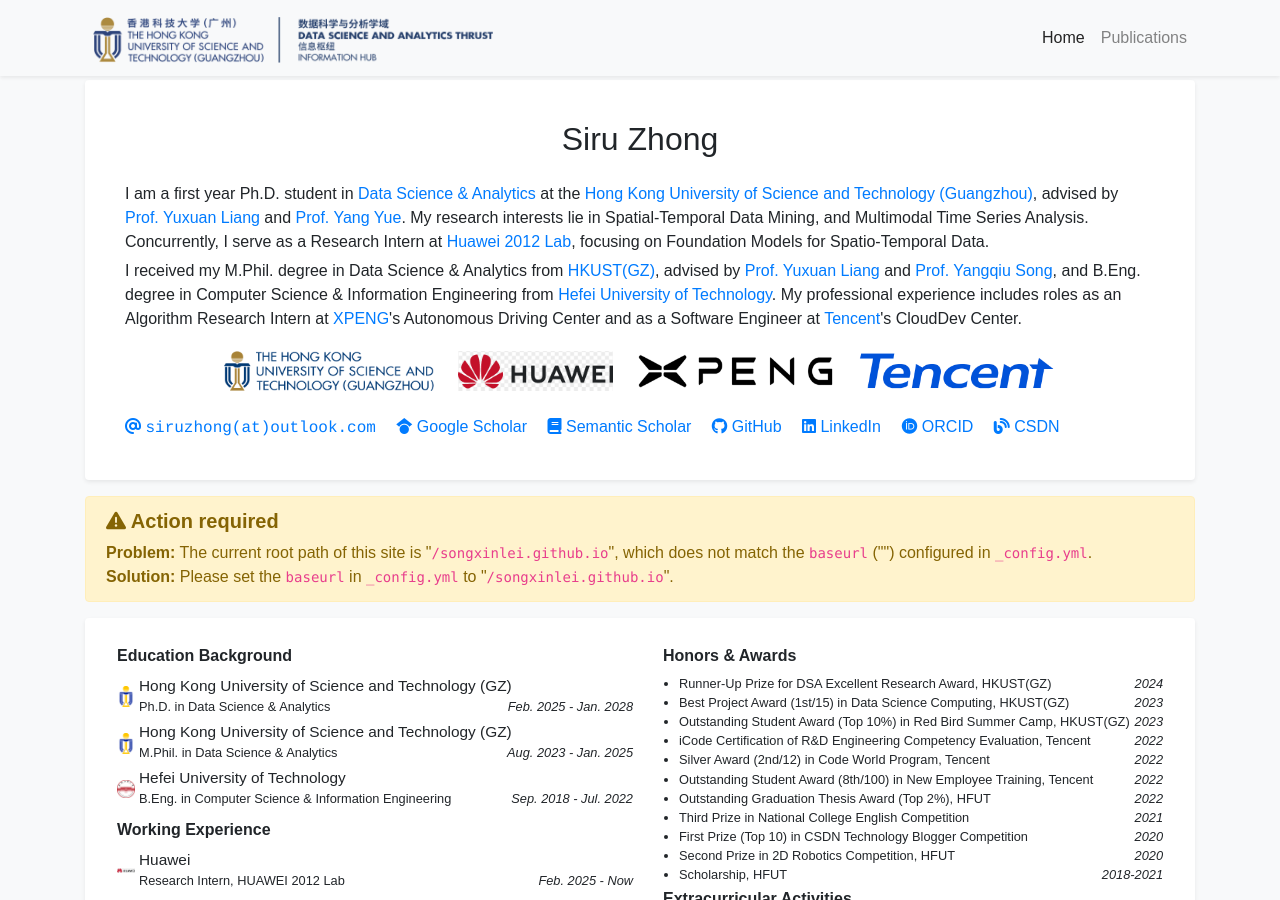
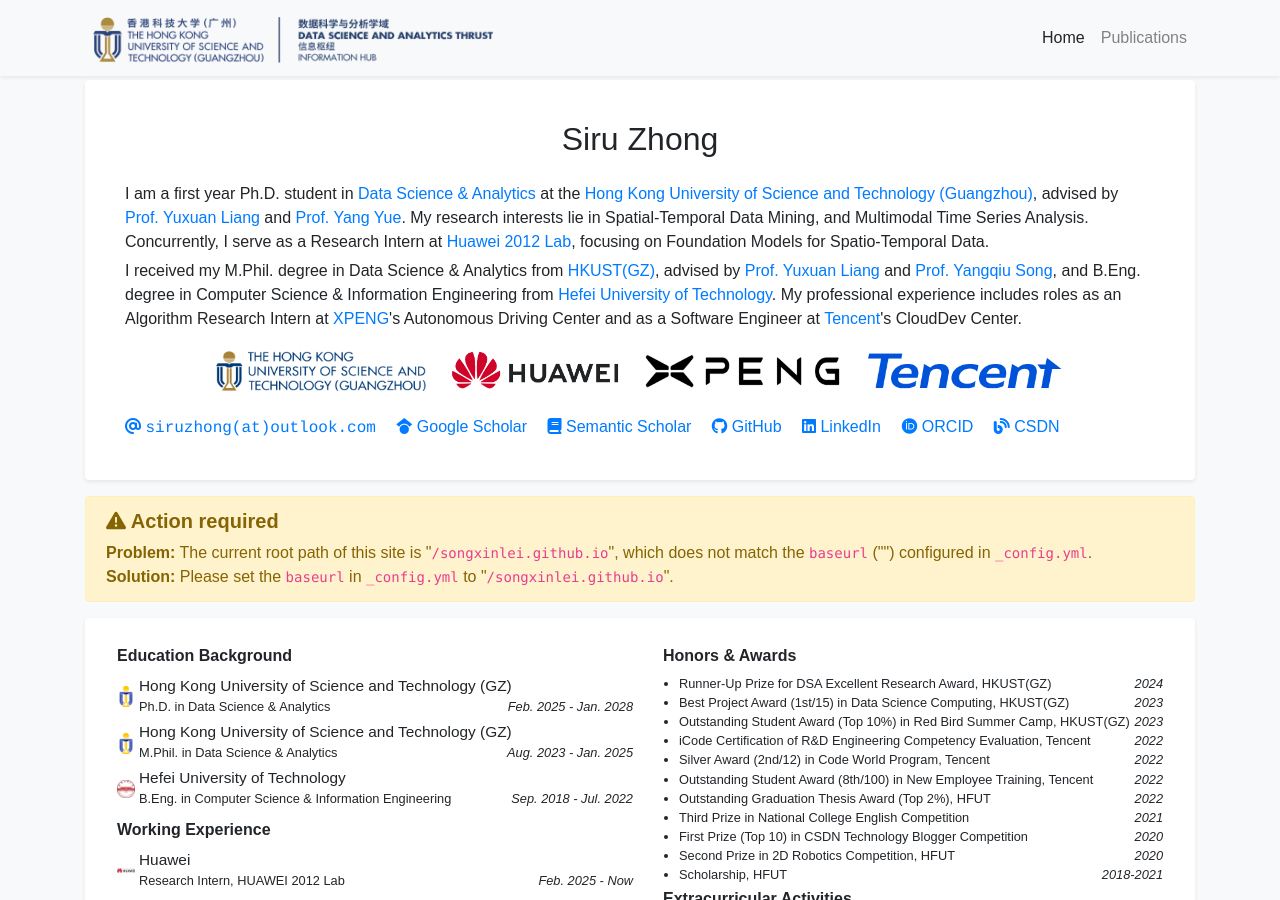
Before and after one commit to thunderlrr/songxinlei.github.io, a Jekyll site: the page built from index.html, in a window 1280 px wide and 900 px high. Built offline with Jekyll 4.4.1, drawn with Linux system fonts in a browser that asks for light colours; a style sheet for code colours, icons or effects is not loaded.

Commit message:
update profile

```diff
--- a/_data/profile.yml
+++ b/_data/profile.yml
@@ -32,7 +32,7 @@
       <img src="/assets/images/badges/HKUST_GZ_Logo.png" alt="HKUST(GZ)" style="height: 40px; width: auto;">
     </a>
     <a href="https://www.huawei.com/" target="_blank" style="margin: 0 10px;">
-      <img src="/assets/images/badges/Huawei_company.png" alt="Huawei" style="height: 40px; width: auto;">
+      <img src="/assets/images/badges/Huawei-Logo.png" alt="Huawei" style="height: 40px; width: auto;">
     </a>
     <a href="https://www.xpeng.com/" target="_blank" style="margin: 0 10px;">
       <img src="/assets/images/badges/xpeng_company.png" alt="XPENG" style="height: 40px; width: auto;">
```
